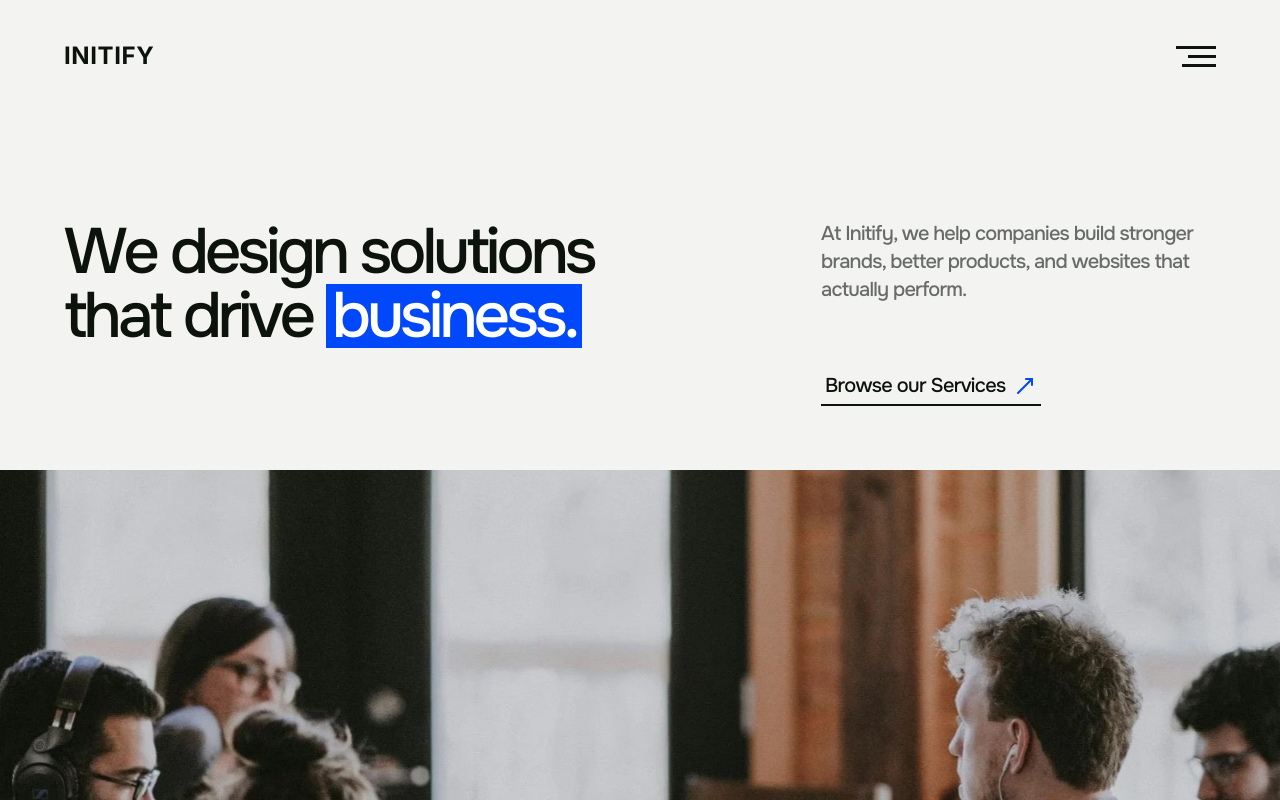
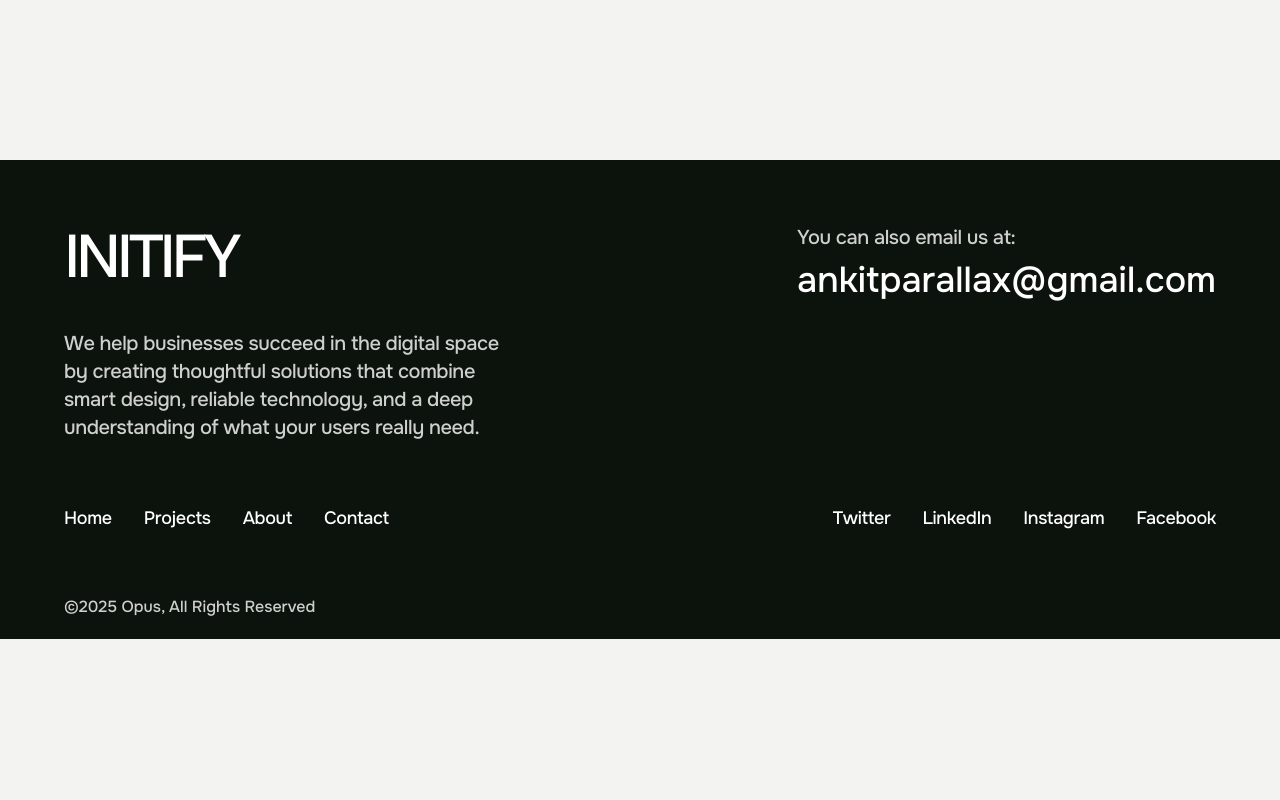
Before and after one commit to initify-admin/initify-portfolio, a Next.js app: page / in a window 1280 px wide. Shown: the top 800 px of the page. Built offline with nearby package versions, Linux system fonts and the light colour scheme.

Commit message:
Add Footer component; implement layout with navigation and social links

```diff
--- a/app/page.tsx
+++ b/app/page.tsx
@@ -7,11 +7,12 @@ import OurProjects from "@/components/projects";
 import OurUses from "@/components/uses";
 import Trust from "@/components/trust";
 import Vision from "@/components/vision";
+import Footer from "@/components/footer";
 
 export default function Home() {
   return (
     <main className="flex flex-col items-start justify-start w-full">
-      <Header />
+      {/* <Header />
       <Hero />
       <Vision />
       <OurUses />
@@ -19,7 +20,9 @@ export default function Home() {
       <OurProjects />
       <Contact />
       <Trust />
-      <FAQs />
+      <FAQs /> */}
+
+      <Footer />
     </main>
   );
 }
--- /dev/null
+++ b/components/footer.tsx
@@ -0,0 +1,83 @@
+"use client";
+import React from "react";
+
+import {
+  SectionContent,
+  SectionContentWrapper,
+  SectionWrapper,
+} from "./ui/section";
+import Link from "next/link";
+import { socialItems } from "@/data/social";
+import { navItems } from "@/data/header";
+
+export default function Footer() {
+  return (
+    <SectionWrapper className="bg-dark mt-40 pt-16 pb-5">
+      <SectionContentWrapper>
+        <SectionContent className="flex flex-col gap-y-16">
+          <div className="flex flex-col gap-y-16 justify-between xl:flex-row">
+            <div className="flex flex-col gap-y-8 sm:gap-y-10 xl:w-[40%]">
+              <h1 className="text-white uppercase font-medium font-onest text-[2.75rem] sm:text-[3.25rem] xl:text-[3.75rem] tracking-[0.193rem] sm:tracking-[-0.228rem] xl:tracking-[-0.263rem] leading-[3.025rem] sm:leading-[3.575rem] xl:leading-[4.125rem]">
+                Initify
+              </h1>
+
+              <p className="font-onest font-medium text-white/80 text-base sm:text-lg xl:text-xl tracking-[-0.02rem] sm:tracking-[-0.023rem] xl:tracking-[-0.025rem] leading-[1.4rem] sm:leading-[1.575rem] xl:leading-7">
+                We help businesses succeed in the digital space by creating
+                thoughtful solutions that combine smart design, reliable
+                technology, and a deep understanding of what your users really
+                need.
+              </p>
+            </div>
+
+            <div className="flex flex-col gap-y-2">
+              <h1 className="font-onest font-medium text-white/80 text-base sm:text-lg xl:text-xl tracking-[-0.02rem] sm:tracking-[-0.023rem] xl:tracking-[-0.025rem] leading-[1.4rem] sm:leading-[1.575rem] xl:leading-7">
+                You can also email us at:
+              </h1>
+
+              <Link
+                href="mailto:ankitparallax@gmail.com"
+                className="font-onest font-medium text-white text-2xl sm:text-3xl xl:text-4xl"
+              >
+                ankitparallax@gmail.com
+              </Link>
+            </div>
+          </div>
+
+          <div className="flex justify-between items-center gap-y-4">
+            <ul className="flex flex-col lg:flex-row gap-y-2 gap-x-8">
+              {navItems.map((item) => (
+                <li key={item.title}>
+                  <Link
+                    href={item.link}
+                    className="text-white font-onest font-medium text-[0.938rem] sm:text-base xl:text-lg tracking-[-0.019rem] sm:tracking-[-0.02rem] xl:tracking-[-0.023rem] leading-[1.313rem] sm:leading-[1.4rem] xl:leading-[1.575rem]"
+                  >
+                    {item.title}
+                  </Link>
+                </li>
+              ))}
+            </ul>
+
+            <ul className="flex flex-col lg:flex-row gap-y-2 gap-x-8">
+              {socialItems.map((item) => (
+                <li key={item.title}>
+                  <Link
+                    href={item.link}
+                    className="text-white font-onest font-medium text-[0.938rem] sm:text-base xl:text-lg tracking-[-0.019rem] sm:tracking-[-0.02rem] xl:tracking-[-0.023rem] leading-[1.313rem] sm:leading-[1.4rem] xl:leading-[1.575rem]"
+                  >
+                    {item.title}
+                  </Link>
+                </li>
+              ))}
+            </ul>
+          </div>
+
+          <div className="flex justify-between">
+            <h1 className="font-onest font-medium text-white/80 text-sm sm:text-base">
+              ©2025 Opus, All Rights Reserved
+            </h1>
+          </div>
+        </SectionContent>
+      </SectionContentWrapper>
+    </SectionWrapper>
+  );
+}
--- a/data/social.ts
+++ b/data/social.ts
@@ -5,6 +5,4 @@ export const socialItems: SocialItem[] = [
   { title: "LinkedIn", link: "https://www.linkedin.com/initify" },
   { title: "Instagram", link: "https://www.instagram.com/initify" },
   { title: "Facebook", link: "https://www.facebook.com/initify" },
-  { title: "Privacy Policy", link: "/privacy-policy" },
-  { title: "Terms of Service", link: "/terms-of-service" },
 ];
```
